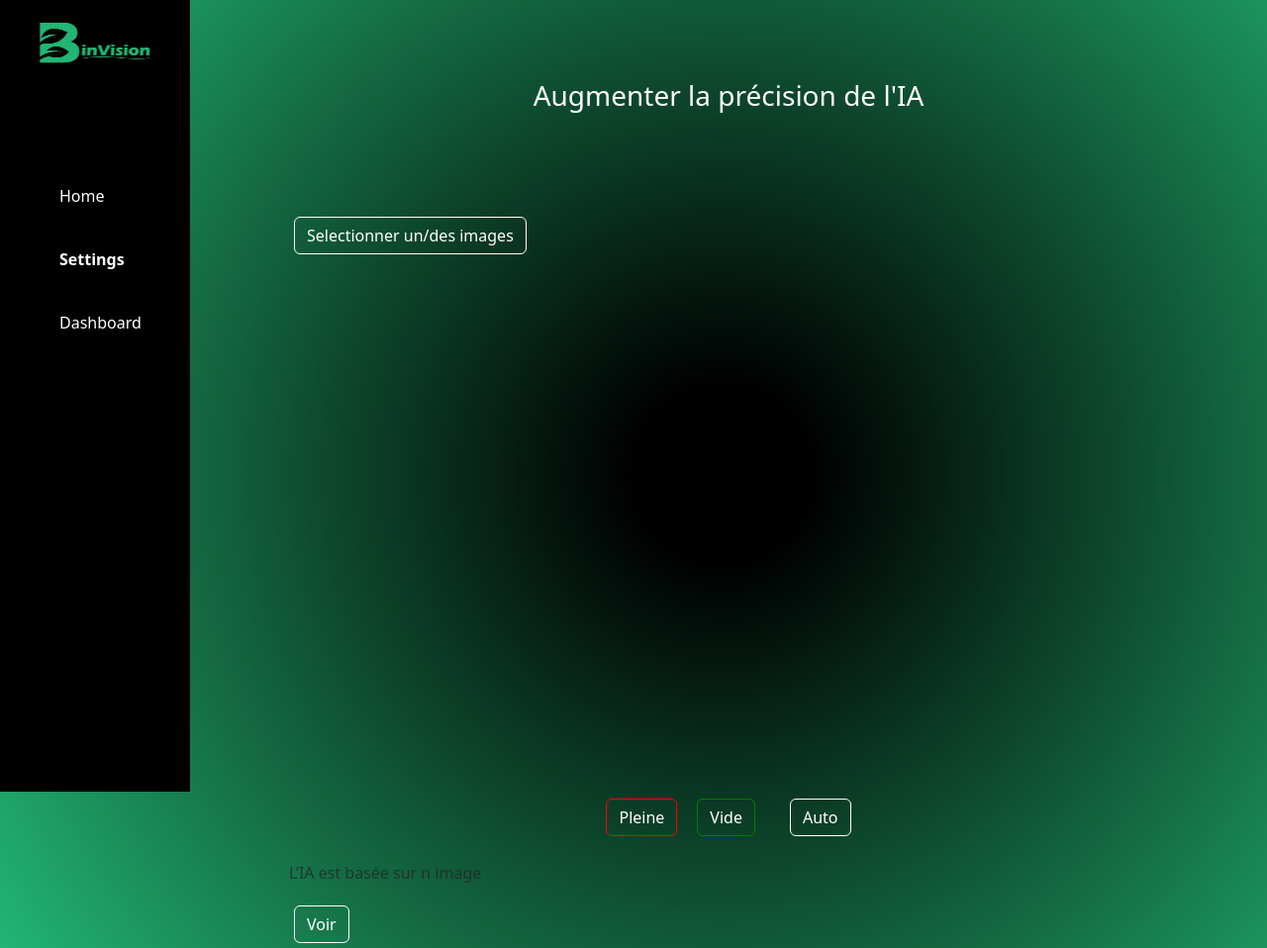
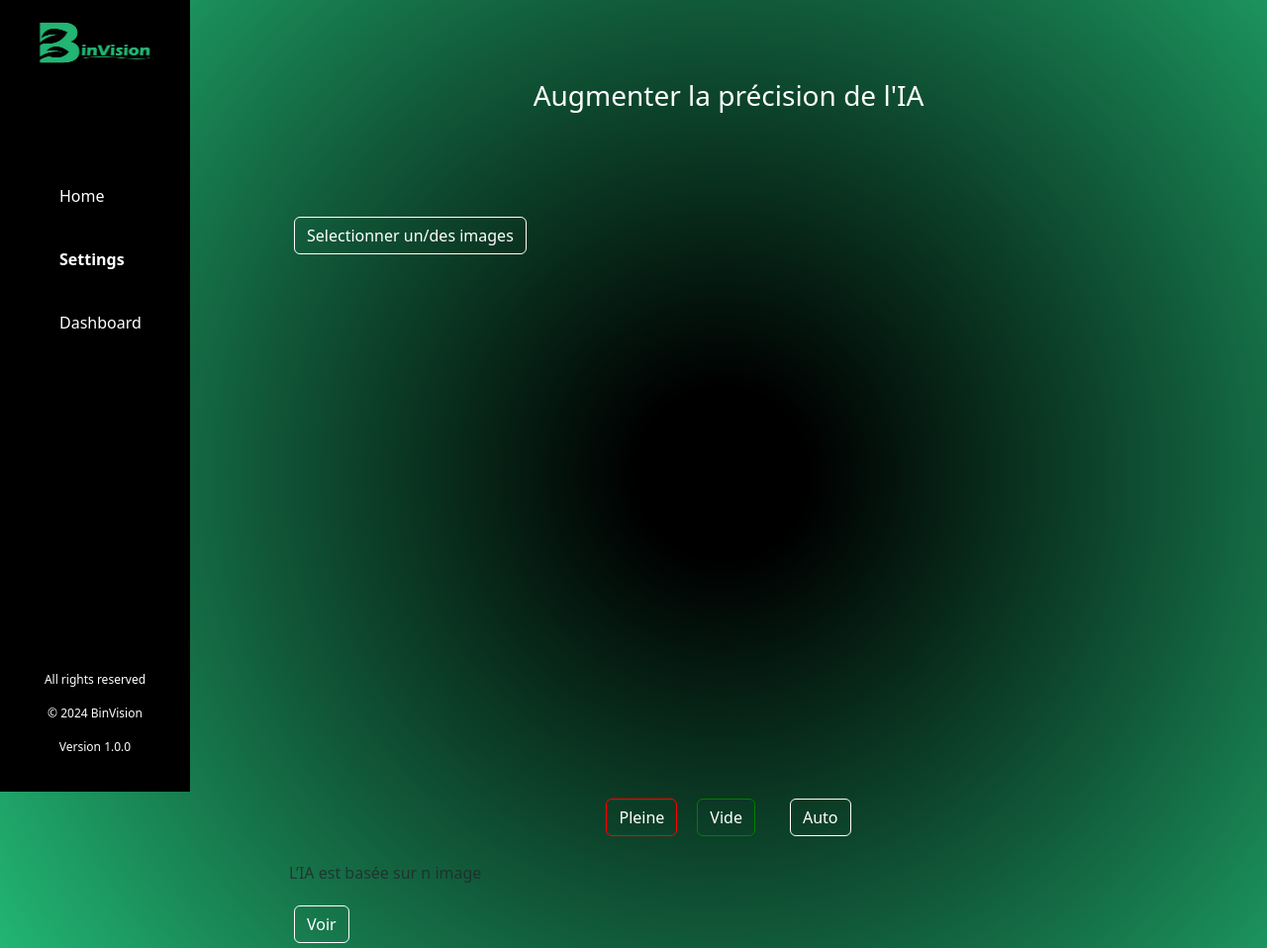
Before and after one commit to EnzoHOU10/BinVision, a Flask app: page / in a window 1280 px wide. Shown: the whole page at 99% size. Run offline with Flask 3, Linux system fonts and the light colour scheme.

Commit message:
update info

```diff
--- a/static/css/style.css
+++ b/static/css/style.css
@@ -35,6 +35,14 @@ body {
   font-weight: bold;
   background-color: rgba(255, 255, 255, 0.103);
   border-radius: 10px;
+}
+#end {
+  margin-top: auto;
+  margin-inline: auto;
+}
+#end p{
+  text-align: center;
+  font-size: 12px;
 }
 .content {
   flex: 1;
--- a/templates/index.html
+++ b/templates/index.html
@@ -18,6 +18,11 @@
       <a href="/home">Home</a>
       <a href="/"><strong>Settings</strong></a>
       <a href="/dashboard">Dashboard</a>
+      <div id="end">
+        <p>All rights reserved</p>
+        <p>© 2024 BinVision</p>
+        <p>Version 1.0.0</p>
+      </div>
     </div>
 
     <div class="content">
```
